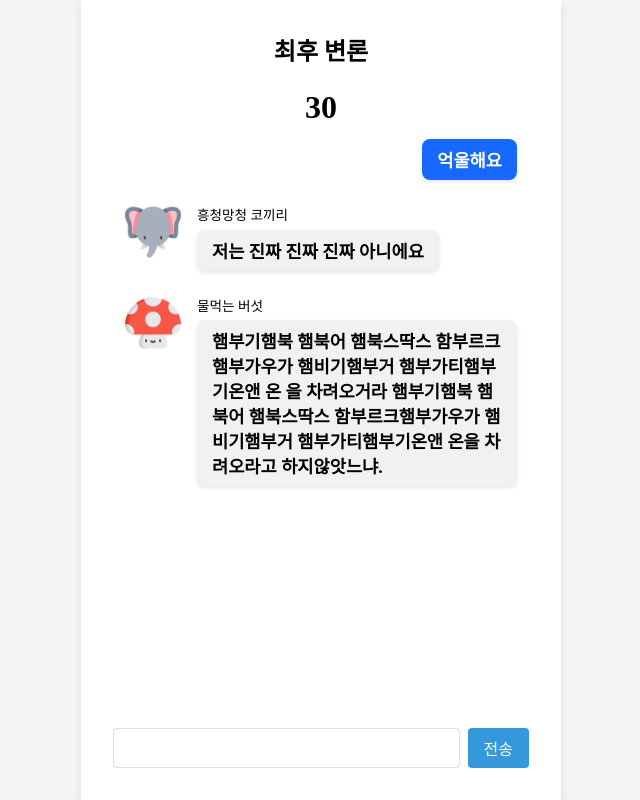
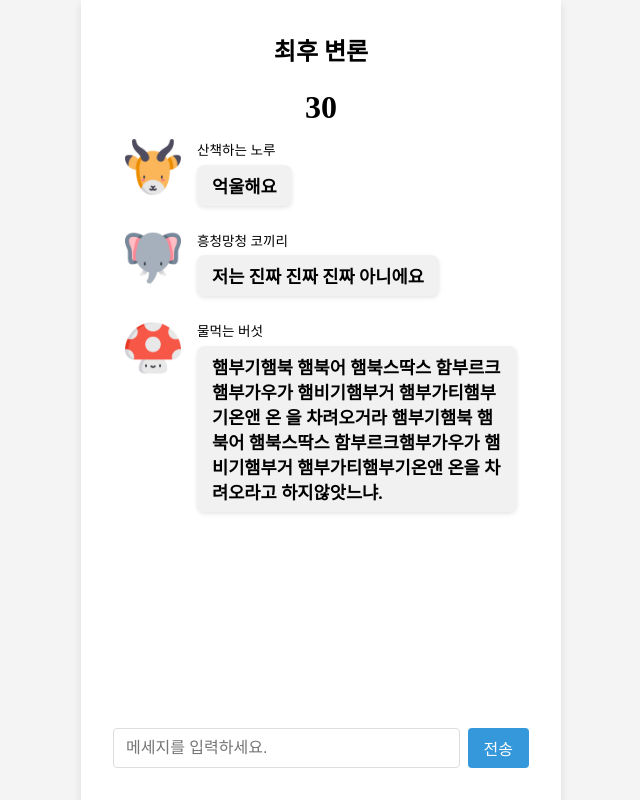
Before and after one commit to Goorm-Team4/liar-game-frontend, a React (Create React App) app: page /debate in a window 1280 px wide. Shown: the whole page, without its empty margins (319-959 px from the left). Built offline with nearby package versions, Linux system fonts and the light colour scheme.

Commit message:
feat(#5): 도배 제재 및 채팅 글자 수 제한

```diff
--- a/src/pages/FinalDebatePage.js
+++ b/src/pages/FinalDebatePage.js
@@ -1,11 +1,13 @@
-import React, { useState } from "react";
+import React, { useState, useRef, useEffect } from "react";
 import styled from "styled-components";
 
 import char1 from "../assets/images/char1.png";
 import char2 from "../assets/images/char2.png";
 import char3 from "../assets/images/char3.png";
+import char4 from "../assets/images/char4.png";
 
 const FinalDebatePage = () => {
+
   // 채팅 메세지 더미
   const [messages, setMessages] = useState([
     { senderId: 1, name: "산책하는 노루", avatar: char1, message: "억울해요" },
@@ -13,7 +15,58 @@ const FinalDebatePage = () => {
     { senderId: 3, name: "물먹는 버섯", avatar: char3, message: "햄부기햄북 햄북어 햄북스딱스 함부르크햄부가우가 햄비기햄부거 햄부가티햄부기온앤 온 을 차려오거라  햄부기햄북 햄북어 햄북스딱스 함부르크햄부가우가 햄비기햄부거 햄부가티햄부기온앤 온을 차려오라고 하지않앗느냐." },
   ]);
 
-  const userId = 1;
+  const userId = 99;
+
+  const [message, setMessage] = useState("");
+  const [isMuted, setIsMuted] = useState(false); // 도배 제재
+  const [warningMsg, setWarningMsg] = useState(false); // 도배 경고 메세지
+  const sendHistory = useRef([]); // 입력 시간 기록
+
+  const handleInputChange = (e) => {
+    if (isMuted) return; // 도배 제재 시 입력 불가
+
+    let text = e.target.value;
+    if (text.length > 100) { // 100자 제한
+      text = text.slice(0, 100);
+    }
+    setMessage(text);
+  };
+
+
+  const handleSendMessage = () => {
+    if (!isMuted && message.trim() !== "") {
+      setMessages((prev) => [
+        ...prev,
+        { senderId: userId, name: "노래하는 달팽이", avatar: char4, message: message.trim() },
+      ]);
+      setMessage(""); // 메세지 전송 후 입력창 초기화
+
+      // 현재 시간 기록
+      const now = Date.now();
+      sendHistory.current.push(now);
+
+      // 2초 내 6번 이상 전송 감지
+      sendHistory.current = sendHistory.current.filter(
+        (time) => now - time <= 2000
+      );
+
+      if (sendHistory.current.length >= 6) {
+        triggerMute();
+      }
+    }
+  };
+
+  const triggerMute = () => {
+    setIsMuted(true);
+    setWarningMsg(true);
+
+    // 10초 후 도배 제재 해제
+    setTimeout(() => {
+      setIsMuted(false);
+      setWarningMsg(false);
+      sendHistory.current = []; // 입력 기록 초기화
+    }, 10000);
+  };
 
   return (
     <PageContainer>
@@ -45,9 +98,17 @@ const FinalDebatePage = () => {
           ))}
         </ChatContainer>
 
+        {warningMsg && <WarningMsg>도배 감지로 인해 10초간 채팅이 제한됩니다.</WarningMsg>}
+
         <ChatInputContainer>
-          <ChatInput />
-          <SendButton>전송</SendButton>
+          <ChatInput
+            type="text"
+            value={message}
+            onChange={handleInputChange}
+            placeholder={isMuted ? "도배 감지로 인해 입력이 제한됩니다." : "메세지를 입력하세요."}
+            disabled={isMuted}
+          />
+          <SendButton onClick={handleSendMessage} disabled={isMuted}>전송</SendButton>
         </ChatInputContainer>
       </SectionContainer>
     </PageContainer>
@@ -151,11 +212,19 @@ const SendButton = styled.button`
     border: none;
     border-radius: 4px;
     font-size: 2vh;
-  background-color: #3498db;
-  color: #ffffff;
-  cursor: pointer;
+    background-color: ${({ disabled }) => (disabled ? "#ddd" : "#3498db")};
+    color: ${({ disabled }) => (disabled ? "#aaa" : "#ffffff")};
+    cursor: ${({ disabled }) => (disabled ? "not-allowed" : "pointer")};
 
     &:hover {
-    background-color: #2980b9;
+        background-color: ${({ disabled }) => (disabled ? "#ddd" : "#2980b9")};
     }
 `;
+
+const WarningMsg = styled.p`
+    color: red;
+    font-size: 1.7vh;
+    font-weight: 600;
+    margin-bottom: 10px;
+    text-align: center;
+`;
```
Lines whose indentation alone changed are shown as unchanged.
